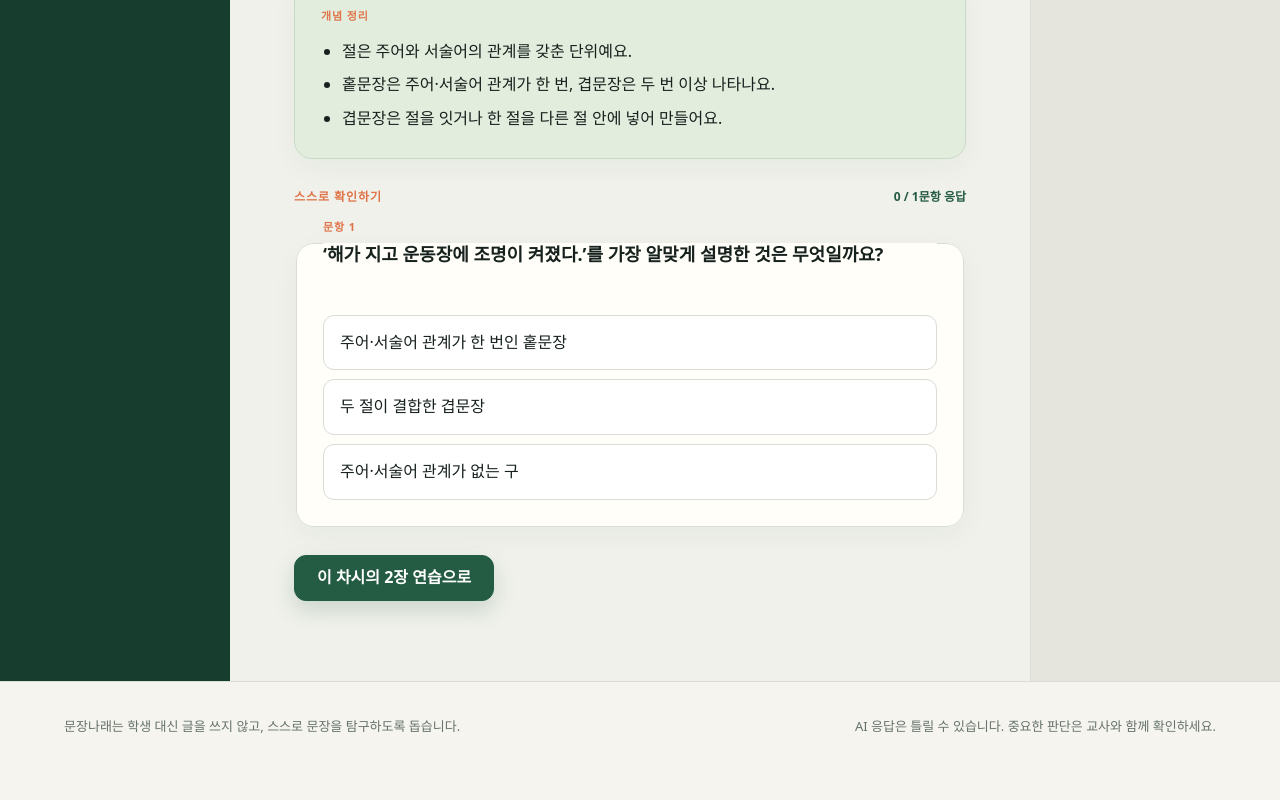
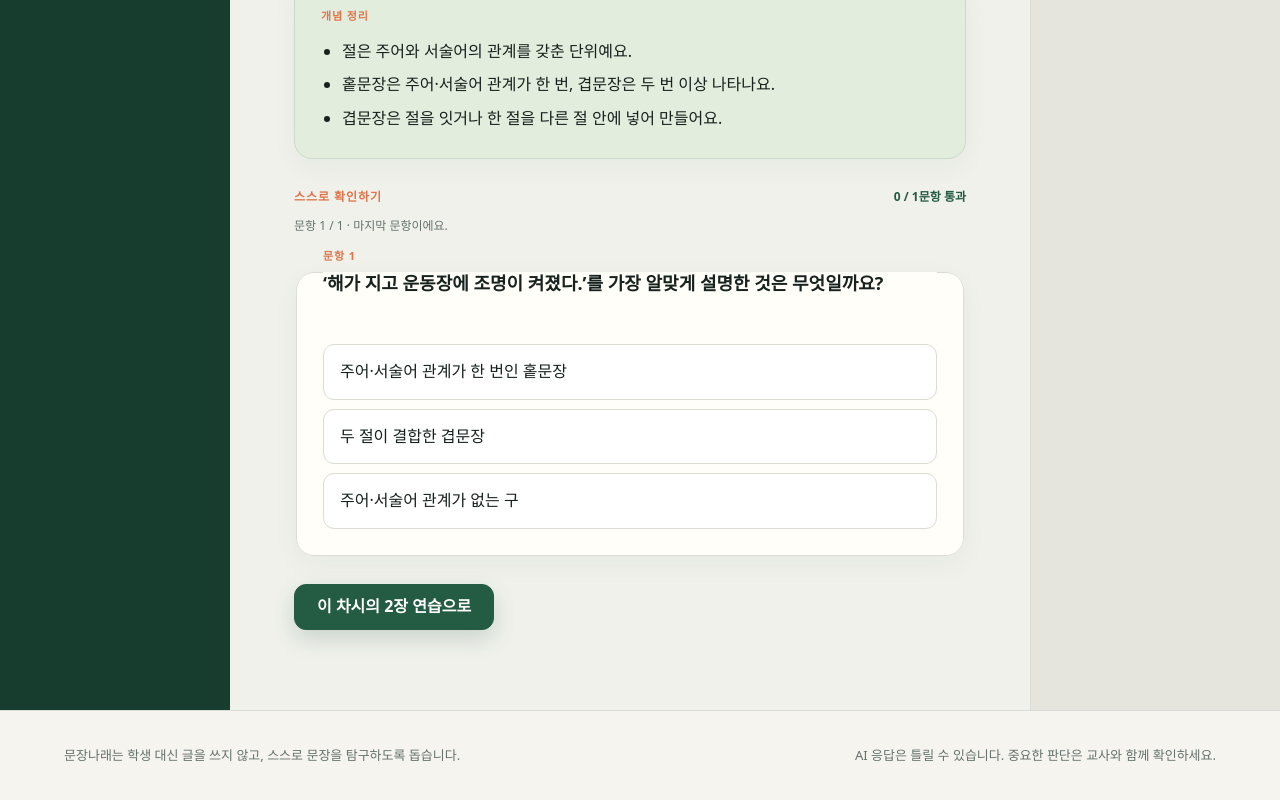
Before and after one commit to tmvlem779/writing, a Next.js app: page /learn in a window 1280 px wide. Shown: the part 1211-2011 px from the top of the page. Before the commit the page ends 1981 px from the top, so only its background shows below. Built offline with nearby package versions, Linux system fonts and the light colour scheme.

Commit message:
feat: gate concept checks sequentially

```diff
--- a/src/app/globals.css
+++ b/src/app/globals.css
@@ -114,7 +114,7 @@ button, a { -webkit-tap-highlight-color: transparent; }
 .concept-section-grid { display: grid; gap: 12px; margin-top: 16px; }.concept-detail-section { padding: 18px; border: 1px solid rgba(36,91,67,.12); border-radius: 13px; background: rgba(255,255,255,.62); }.concept-detail-section > div { display: flex; gap: 10px; align-items: baseline; }.concept-detail-section > div span { color: var(--orange); font: 700 11px/1 serif; }.concept-detail-section h3 { margin: 0; font-size: 16px; }.concept-detail-section > p { margin: 7px 0 0; color: var(--muted); font-size: 13px; }.concept-detail-section ul { margin-top: 10px; font-size: 13px; }
 .concept-check-set { margin-top: 28px; }.concept-check-set > header { display: flex; justify-content: space-between; gap: 16px; align-items: center; }.concept-check-set > header span { color: var(--orange); font-size: 12px; font-weight: 800; letter-spacing: .08em; }.concept-check-set > header strong { color: var(--green); font-size: 12px; }
 .concept-check-set .concept-check { margin-top: 12px; }
-.concept-check { min-width: 0; }.concept-check legend { width: 100%; padding: 0; font-size: 18px; font-weight: 800; line-height: 1.55; }.concept-check legend > span { margin-bottom: 6px; }.check-options { display: grid; gap: 9px; margin-top: 20px; }.check-option { padding: 14px 16px; border: 1px solid var(--line); border-radius: 11px; background: white; color: var(--ink); cursor: pointer; text-align: left; }.check-option:hover { border-color: var(--green); }.check-option.selected { border-color: var(--green); box-shadow: inset 0 0 0 1px var(--green); background: #f0f6ef; font-weight: 750; }.check-feedback { margin-top: 16px; padding: 16px 18px; border-radius: 12px; }.check-feedback.correct { background: #e3edde; color: var(--green-dark); }.check-feedback.retry { background: #fff1dd; color: #734419; }.check-feedback p { margin: 5px 0; }.check-feedback small { display: block; color: inherit; opacity: .82; }
+.check-sequence-guide { margin: 10px 0 0; color: var(--muted); font-size: 12px; }.concept-check { min-width: 0; }.concept-check legend { width: 100%; padding: 0; font-size: 18px; font-weight: 800; line-height: 1.55; }.concept-check legend > span { margin-bottom: 6px; }.check-options { display: grid; gap: 9px; margin-top: 20px; }.check-option { padding: 14px 16px; border: 1px solid var(--line); border-radius: 11px; background: white; color: var(--ink); cursor: pointer; text-align: left; }.check-option:hover { border-color: var(--green); }.check-option.selected { border-color: var(--green); box-shadow: inset 0 0 0 1px var(--green); background: #f0f6ef; font-weight: 750; }.check-option:disabled { cursor: default; }.check-option:disabled:not(.selected) { opacity: .62; }.check-feedback { margin-top: 16px; padding: 16px 18px; border-radius: 12px; }.check-feedback.correct { background: #e3edde; color: var(--green-dark); }.check-feedback.retry { background: #fff1dd; color: #734419; }.check-feedback p { margin: 5px 0; }.check-feedback small { display: block; color: inherit; opacity: .82; }.check-next-row { display: flex; justify-content: flex-end; margin-top: 16px; }.check-complete-message { margin: 16px 0 0; color: var(--green); font-weight: 800; }
 .concept-actions { display: flex; justify-content: space-between; gap: 12px; margin-top: 28px; }.concept-progress { padding: 42px 24px; border-left: 1px solid var(--line); background: #e6e5dd; }.concept-progress h2 { margin: 6px 0 20px; font-size: 20px; }.progress-ring { width: 98px; height: 98px; display: grid; place-items: center; margin-bottom: 26px; border: 10px solid #cdd6cc; border-top-color: var(--green); border-radius: 50%; background: var(--surface); }.progress-ring strong { color: var(--green); font: 700 22px/1 serif; }.concept-progress ol { list-style: none; margin: 0; padding: 0; }.concept-progress li { display: grid; grid-template-columns: 42px 1fr; gap: 8px; padding: 11px 0; border-bottom: 1px solid #ccd0c8; color: var(--muted); font-size: 12px; }.concept-progress li span { color: var(--orange); font: 700 11px/1.7 serif; }.concept-progress li.done { color: var(--ink); font-weight: 750; }.concept-progress li.done span { color: var(--green); }.source-note { margin-top: 24px; color: var(--muted); font-size: 11px; line-height: 1.7; }
 
 .material-sidebar { padding: 30px 18px; background: #263f38; color: white; }.material-button { width: 100%; padding: 13px 12px; display: grid; grid-template-columns: 28px minmax(0, 1fr) auto; gap: 8px; align-items: center; border: 0; border-radius: 10px; background: transparent; color: rgba(255,255,255,.68); cursor: pointer; text-align: left; }.material-button > span:first-child { color: #f3b98e; font: 700 12px/1.7 serif; }.material-button i { color: var(--lime); font-style: normal; }.material-button.active { background: rgba(255,255,255,.1); color: white; font-weight: 800; }
--- a/src/components/concept-chapter.tsx
+++ b/src/components/concept-chapter.tsx
@@ -1,6 +1,11 @@
 "use client";
 
 import { useState } from "react";
+import {
+  advanceConceptCheck,
+  canAdvanceConceptCheck,
+  isConceptCheckComplete
+} from "@/lib/curriculum/concept-check-flow";
 import { getCourseLesson, type CourseLessonNumber, type CourseTrackId } from "@/lib/curriculum/five-lesson-course";
 import {
   evaluateGrammarConceptCheck,
@@ -26,7 +31,31 @@ export function ConceptChapter({ lessonNumber, trackId, onStartPractice }: Conce
   const lesson = lessons.find((item) => item.id === courseLesson.conceptLessonId) ?? lessons[0];
   const checks = [lesson.check, ...(lesson.extraChecks ?? [])];
   const [selectedAnswers, setSelectedAnswers] = useState<Record<string, string>>({});
-  const completedChecks = Object.keys(selectedAnswers).length;
+  const [passedCheckIndexes, setPassedCheckIndexes] = useState<number[]>([]);
+  const [currentCheckIndex, setCurrentCheckIndex] = useState(0);
+  const currentCheck = checks[currentCheckIndex];
+  const selectedAnswer = selectedAnswers[currentCheck.prompt] ?? "";
+  const result = selectedAnswer
+    ? trackId === "grammar"
+      ? evaluateGrammarConceptCheck(lesson.id, selectedAnswer)
+      : evaluateConceptCheck(lesson.id, selectedAnswer)
+    : null;
+  const completedChecks = passedCheckIndexes.length;
+  const allChecksPassed = isConceptCheckComplete(checks.length, passedCheckIndexes);
+  const canOpenNextCheck = canAdvanceConceptCheck(currentCheckIndex, checks.length, passedCheckIndexes);
+
+  function selectCheckAnswer(optionId: string) {
+    setSelectedAnswers((current) => ({ ...current, [currentCheck.prompt]: optionId }));
+    if (optionId === currentCheck.answer) {
+      setPassedCheckIndexes((current) => current.includes(currentCheckIndex)
+        ? current
+        : [...current, currentCheckIndex]);
+    }
+  }
+
+  function openNextCheck() {
+    setCurrentCheckIndex((current) => advanceConceptCheck(current, checks.length, passedCheckIndexes));
+  }
 
   return (
     <div className="concept-shell">
@@ -39,7 +68,7 @@ export function ConceptChapter({ lessonNumber, trackId, onStartPractice }: Conce
           <div className="concept-step active" key={step}>
             <span>{String(index + 1).padStart(2, "0")}</span>
             <span>{step}</span>
-            {completedChecks === checks.length && index === 2 && <i aria-label="확인 완료">✓</i>}
+            {allChecksPassed && index === 2 && <i aria-label="확인 완료">✓</i>}
           </div>
         ))}
       </aside>
@@ -94,28 +123,26 @@ export function ConceptChapter({ lessonNumber, trackId, onStartPractice }: Conce
         <section className="concept-check-set" aria-labelledby="check-set-heading">
           <header>
             <span id="check-set-heading">스스로 확인하기</span>
-            <strong>{completedChecks} / {checks.length}문항 응답</strong>
+            <strong aria-live="polite">{completedChecks} / {checks.length}문항 통과</strong>
           </header>
-          {checks.map((check, checkIndex) => {
-            const selectedAnswer = selectedAnswers[check.prompt] ?? "";
-            const result = selectedAnswer
-              ? trackId === "grammar"
-                ? evaluateGrammarConceptCheck(lesson.id, selectedAnswer)
-                : evaluateConceptCheck(lesson.id, selectedAnswer)
-              : null;
-            return (
-              <fieldset className="concept-check" key={check.prompt}>
+          <p className="check-sequence-guide">
+            문항 {currentCheckIndex + 1} / {checks.length} · {currentCheckIndex < checks.length - 1
+              ? "현재 문항을 맞히면 다음 문항이 열려요."
+              : "마지막 문항이에요."}
+          </p>
+          <fieldset className="concept-check" key={currentCheck.prompt}>
             <legend>
-                  <span>문항 {checkIndex + 1}</span>
-                  {check.prompt}
+              <span>문항 {currentCheckIndex + 1}</span>
+              {currentCheck.prompt}
             </legend>
             <div className="check-options">
-                  {check.options.map((option) => (
+              {currentCheck.options.map((option) => (
                 <button
                   aria-pressed={selectedAnswer === option.id}
                   className={selectedAnswer === option.id ? "check-option selected" : "check-option"}
+                  disabled={Boolean(result?.correct)}
                   key={option.id}
-                      onClick={() => setSelectedAnswers((current) => ({ ...current, [check.prompt]: option.id }))}
+                  onClick={() => selectCheckAnswer(option.id)}
                   type="button"
                 >
                   {option.label}
@@ -125,13 +152,21 @@ export function ConceptChapter({ lessonNumber, trackId, onStartPractice }: Conce
             {result && (
               <div className={result.correct ? "check-feedback correct" : "check-feedback retry"} aria-live="polite">
                 <strong>{result.correct ? "맞았어요. 근거까지 확인해 볼까요?" : "정답을 바로 보기보다 단서를 다시 살펴보세요."}</strong>
-                    <p>{result.correct ? result.feedback : check.retryHint ?? lesson.inquiryQuestion}</p>
+                <p>{result.correct ? result.feedback : currentCheck.retryHint ?? lesson.inquiryQuestion}</p>
                 <small>{result.reflection}</small>
               </div>
             )}
+            {canOpenNextCheck && (
+              <div className="check-next-row">
+                <button className="secondary-button" onClick={openNextCheck} type="button">
+                  다음 문항으로
+                </button>
+              </div>
+            )}
+            {allChecksPassed && (
+              <p className="check-complete-message" role="status">모든 확인 문제를 통과했어요.</p>
+            )}
           </fieldset>
-            );
-          })}
         </section>
 
         <div className="concept-actions concept-actions-end">
--- /dev/null
+++ b/src/lib/curriculum/concept-check-flow.ts
@@ -0,0 +1,25 @@
+export function hasPassedConceptCheck(passedIndexes: number[], checkIndex: number) {
+  return passedIndexes.includes(checkIndex);
+}
+
+export function canAdvanceConceptCheck(
+  currentIndex: number,
+  totalChecks: number,
+  passedIndexes: number[]
+) {
+  return currentIndex < totalChecks - 1 && hasPassedConceptCheck(passedIndexes, currentIndex);
+}
+
+export function advanceConceptCheck(
+  currentIndex: number,
+  totalChecks: number,
+  passedIndexes: number[]
+) {
+  if (!canAdvanceConceptCheck(currentIndex, totalChecks, passedIndexes)) return currentIndex;
+  return currentIndex + 1;
+}
+
+export function isConceptCheckComplete(totalChecks: number, passedIndexes: number[]) {
+  return totalChecks > 0
+    && Array.from({ length: totalChecks }, (_, index) => index).every((index) => passedIndexes.includes(index));
+}
```
Also changed, not shown: 3 other files (tests, documents, lock files or other folders). Lines whose indentation alone changed are shown as unchanged.
